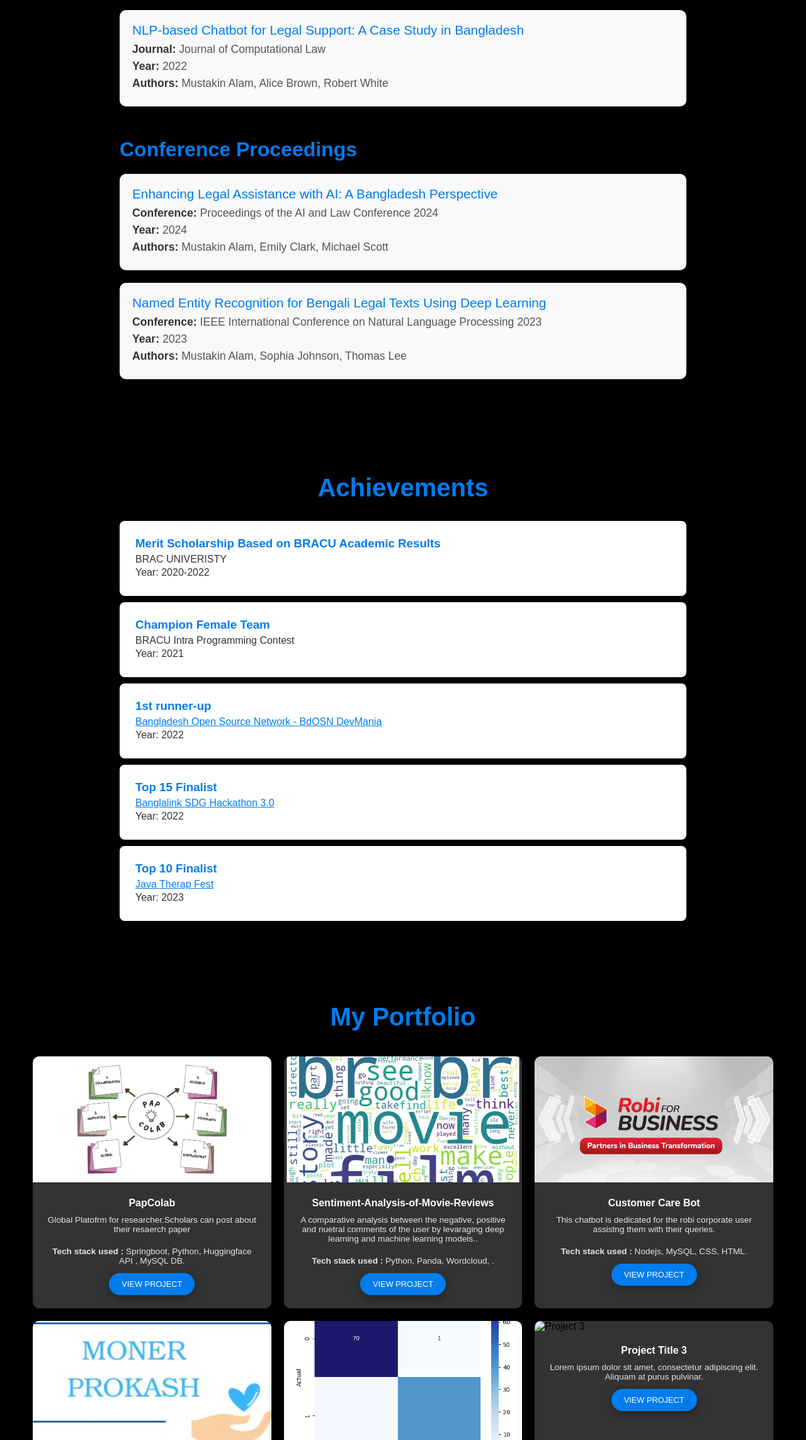
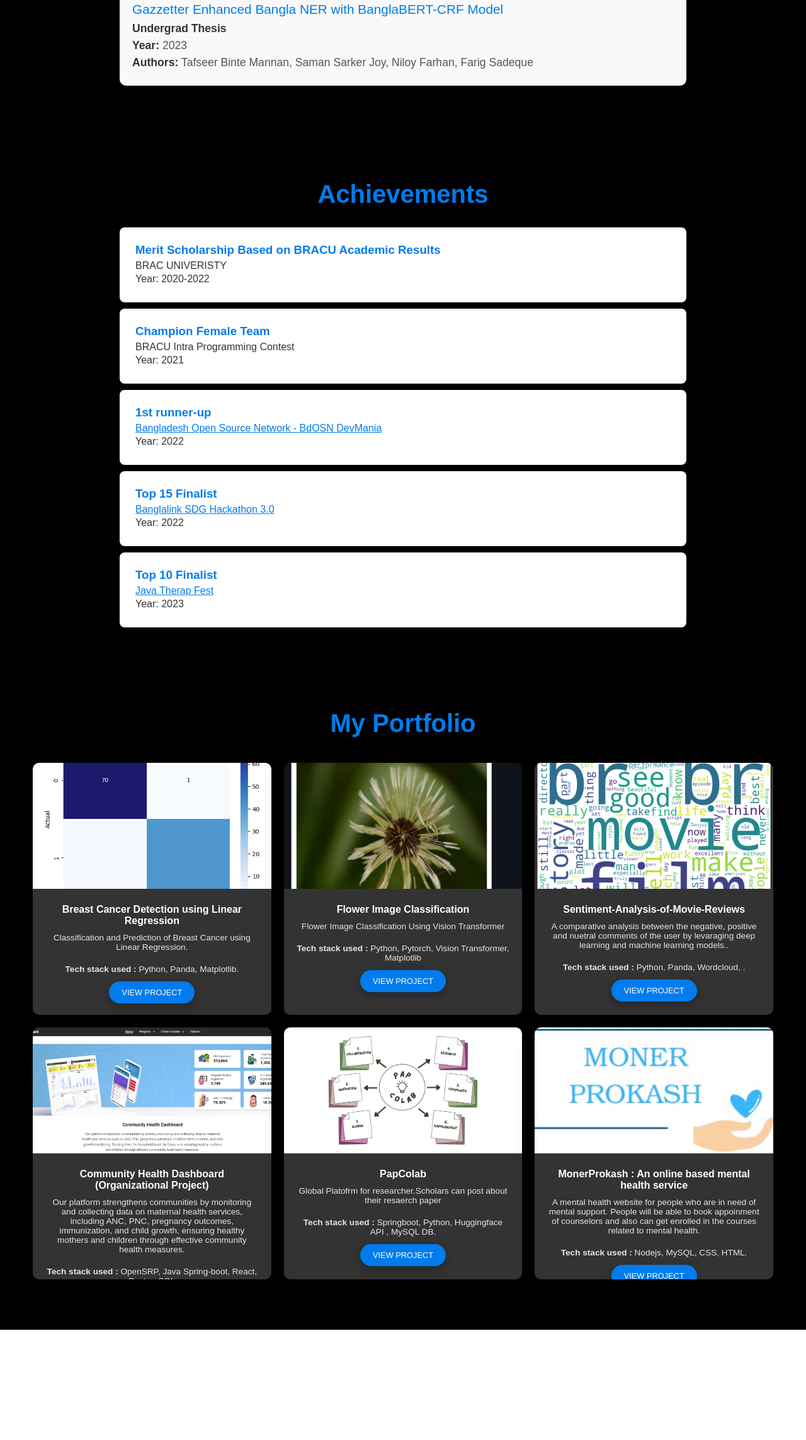
Before and after one commit to TafseerBinte21/TafseerBinte21.github.io, a plain HTML site: page index.html in a window 1280 px wide. Shown: the part 4433-6719 px from the top of the page at 63% size. After the commit the page ends 6544 px from the top, so only its background shows below. Drawn offline with nearby package versions, Linux system fonts and the light colour scheme; a script that the page names is missing.

Commit message:
updated two section

```diff
--- a/index.html
+++ b/index.html
@@ -225,7 +225,7 @@
             <h2 class="section-title">Research Work</h2>
 
             <!-- Journal Section -->
-            <div class="research-category">
+            <!-- <div class="research-category">
                 <h3>Journal Publications</h3>
 
                 <div class="research-item">
@@ -245,29 +245,29 @@
                     <p><strong>Year:</strong> 2022</p>
                     <p><strong>Authors:</strong> Mustakin Alam, Alice Brown, Robert White</p>
                 </div>
-            </div>
+            </div> -->
 
            <!-- Conference Section -->
            <div class="research-category">
-                <h3>Conference Proceedings</h3>
+            <!-- <h3>Conference Proceedings</h3> -->
 
             <div class="research-item">
-                    <a href="https://example.com/conference-paper-link" target="_blank" class="paper-title">
-                        Enhancing Legal Assistance with AI: A Bangladesh Perspective
+                <a href="https://iccit.org.bd/2024/" target="_blank" class="paper-title">
+                    NLPALA: An NLP Based Artificial Legal Assistant leveraging Retrieval-Augmented Generation in coordination with Large Language Models (Submitted)
                 </a>
-                    <p><strong>Conference:</strong> Proceedings of the AI and Law Conference 2024</p>
+                <p><strong>Conference:</strong> Proceedings in 27th International Conference on Computer and Information Technology 2024</p>
                 <p><strong>Year:</strong> 2024</p>
-                    <p><strong>Authors:</strong> Mustakin Alam, Emily Clark, Michael Scott</p>
+                <p><strong>Authors:</strong> Tafseer Binte Mannan, Shazzad Hossain Kanon</p>
             </div>
 
             <div class="research-item">
-                    <a href="https://example.com/conference-paper-link-2" target="_blank" class="paper-title">
-                        Named Entity Recognition for Bengali Legal Texts Using Deep Learning
+                <a href="https://arxiv.org/abs/2401.17206" target="_blank" class="paper-title">
+                    Gazzetter Enhanced Bangla NER with BanglaBERT-CRF Model
                 </a>
-                    <p><strong>Conference:</strong> IEEE International Conference on Natural Language Processing 2023
+                <p><strong>Undergrad Thesis</strong>
                 </p>
                 <p><strong>Year:</strong> 2023</p>
-                    <p><strong>Authors:</strong> Mustakin Alam, Sophia Johnson, Thomas Lee</p>
+                <p><strong>Authors:</strong> Tafseer Binte Mannan, Saman Sarker Joy, Niloy Farhan, Farig Sadeque</p>
             </div>
         </div>
         </div>
@@ -314,42 +314,6 @@
         <div class="wrapper">
             <h2 class="section-title">My Portfolio</h2>
             <div class="portfolio-container">
-                <div class="portfolio-item">
-                    <img src="images/pap.png" alt="Project 1">
-                    <div class="portfolio-info">
-                        <h3>PapColab</h3>
-                        <p>Global Platofrm for researcher.Scholars can post about their resaerch paper</p>
-                        <p><strong>Tech stack used : </strong>Springboot, Python, Huggingface API , MySQL DB.</p>
-                        <a href="https://github.com/TafseerBinte21/PapColab" class="btn">View Project</a>
-                    </div>
-                </div>
-                <div class="portfolio-item">
-                    <img src="images/sentiment.png" alt="Project 2">
-                    <div class="portfolio-info">
-                        <h3>Sentiment-Analysis-of-Movie-Reviews</h3>
-                        <p>A comparative analysis between the negative, positive and nuetral comments of the user by levaraging deep learning and machine learning models..</p>
-                        <p><strong>Tech stack used : </strong>Python, Panda, Wordcloud, .</p>
-                        <a href="https://github.com/TafseerBinte21/Sentiment-Analysis-of-Movie-Reviews" class="btn">View Project</a>
-                    </div>
-                </div>
-                <div class="portfolio-item">
-                    <img src="images/robi-business.png" alt="Project 3">
-                    <div class="portfolio-info">
-                        <h3>Customer Care Bot</h3>
-                        <p>This chatbot is dedicated for the robi corporate user assistng them with their queries.</p>
-                        <p><strong>Tech stack used : </strong>Nodejs, MySQL, CSS, HTML.</p>
-                        <a href="https://github.com/TafseerBinte21/CustomerCareBot" class="btn">View Project</a>
-                    </div>
-                </div>
-                <div class="portfolio-item">
-                    <img src="images/moner prokash.jpg" alt="Project 3">
-                    <div class="portfolio-info">
-                        <h3>MonerProkash : An online based mental health service</h3>
-                        <p>A mental health website for people who are in need of mental support. People will be able to book appoinment of counselors and also can get enrolled in the courses related to mental health.</p>
-                        <p><strong>Tech stack used : </strong>Nodejs, MySQL, CSS, HTML.</p>
-                        <a href="https://github.com/TafseerBinte21/MonerProkash" class="btn">View Project</a>
-                    </div>
-                </div>
 
                 <div class="portfolio-item">
                     <img src="images/br.png" alt="Project 3">
@@ -361,13 +325,53 @@
                     </div>
                 </div>
                 <div class="portfolio-item">
-                    <img src="images/project3.jpg" alt="Project 3">
+                    <img src="images/img.PNG" alt="Project 3">
                     <div class="portfolio-info">
-                        <h3>Project Title 3</h3>
-                        <p>Lorem ipsum dolor sit amet, consectetur adipiscing elit. Aliquam at purus pulvinar.</p>
+                        <h3>Flower Image Classification</h3>
+                        <p>Flower Image Classification Using Vision Transformer</p>
+                        <p><strong>Tech stack used : </strong>Python, Pytorch, Vision Transformer, Matplotlib</p>
                         <a href="#" class="btn">View Project</a>
                     </div>
                 </div>
+
+                <div class="portfolio-item">
+                    <img src="images/sentiment.png" alt="Project 2">
+                    <div class="portfolio-info">
+                        <h3>Sentiment-Analysis-of-Movie-Reviews</h3>
+                        <p>A comparative analysis between the negative, positive and nuetral comments of the user by levaraging deep learning and machine learning models..</p>
+                        <p><strong>Tech stack used : </strong>Python, Panda, Wordcloud, .</p>
+                        <a href="https://github.com/TafseerBinte21/Sentiment-Analysis-of-Movie-Reviews" class="btn">View Project</a>
+                    </div>
+                </div>
+                <div class="portfolio-item">
+                    <img src="images/opensrp.png" alt="Project 3">
+                    <div class="portfolio-info">
+                        <h3>Community Health Dashboard (Organizational Project)</h3>
+                        <p>Our platform strengthens communities by monitoring and collecting data on maternal health services, including ANC, PNC, pregnancy outcomes, immunization, and child growth, ensuring healthy mothers and children through effective community health measures.</p>
+                        <p><strong>Tech stack used : </strong>OpenSRP, Java Spring-boot, React, PostgreSQL</p>
+                        <a href="https://opensrp-dashboard.dghs.gov.bd/" class="btn">View Project</a>
+                    </div>
+                </div>
+                <div class="portfolio-item">
+                    <img src="images/pap.png" alt="Project 1">
+                    <div class="portfolio-info">
+                        <h3>PapColab</h3>
+                        <p>Global Platofrm for researcher.Scholars can post about their resaerch paper</p>
+                        <p><strong>Tech stack used : </strong>Springboot, Python, Huggingface API , MySQL DB.</p>
+                        <a href="https://github.com/TafseerBinte21/PapColab" class="btn">View Project</a>
+                    </div>
+                </div>
+
+                <div class="portfolio-item">
+                    <img src="images/moner prokash.jpg" alt="Project 3">
+                    <div class="portfolio-info">
+                        <h3>MonerProkash : An online based mental health service</h3>
+                        <p>A mental health website for people who are in need of mental support. People will be able to book appoinment of counselors and also can get enrolled in the courses related to mental health.</p>
+                        <p><strong>Tech stack used : </strong>Nodejs, MySQL, CSS, HTML.</p>
+                        <a href="https://github.com/TafseerBinte21/MonerProkash" class="btn">View Project</a>
+                    </div>
+                </div>
+
             </div>
         </div>
     </div>
```
Also changed, not shown: images/img.PNG (added), images/opensrp.png (added). Lines whose indentation alone changed are shown as unchanged.
